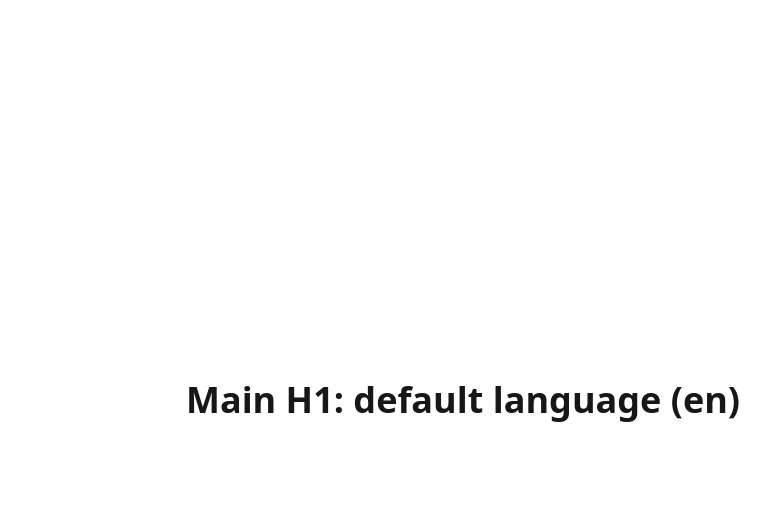
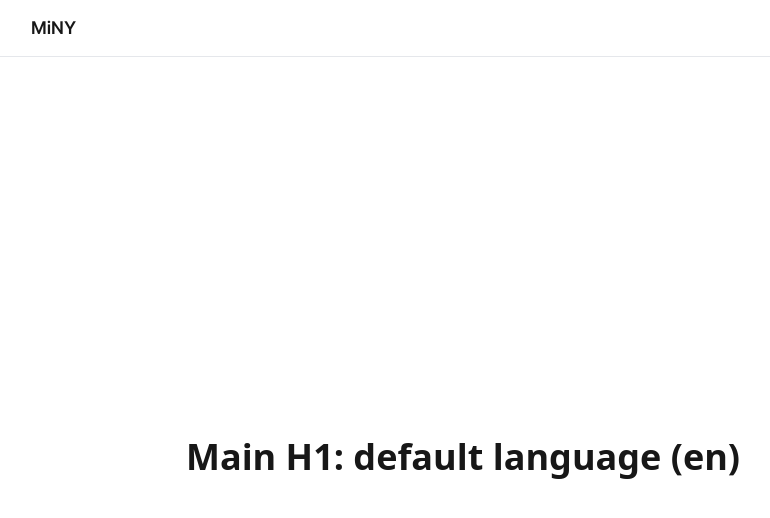
Before and after one commit to MinyoungSeol/my-next-app, a Next.js app: page / in a window 1280 px wide. Shown: the top 518 px of the page, without its empty margins (177-947 px from the left). Built offline with nearby package versions, Linux system fonts and the light colour scheme.

Commit message:
feat: Create 'Header.tsx' and import to 'layout.tsx'

```diff
--- a/src/app/(route)/layout.tsx
+++ b/src/app/(route)/layout.tsx
@@ -6,6 +6,8 @@ import "@/styles/globals.css";
 //fonts
 import { pretendard } from "fonts";
 
+//components
+import Header from "@/components/Header";
 // import { LangProvider } from '@/context/LangContext';
 
 export const metadata: Metadata = {
@@ -18,6 +20,8 @@ export default function RootLayout({ children, }: Readonly <{ children: React.Re
     <html lang="en">
       <body className={`${pretendard.variable} antialiased`}>
 
+        <Header />
+
         {children}
 
       </body>
--- /dev/null
+++ b/src/app/_components/Header.tsx
@@ -0,0 +1,18 @@
+'use client';
+
+import Link from "next/link";
+
+export default function Header() {
+  return (
+    <header className="w-full border-b border-b-gray-200">
+
+    {/* Logo */}
+      <div className="mx-auto flex h-14 max-w-4xl items-center px-4">
+        <h1 className="text-lg font-semibold">
+          <Link href="/">MiNY</Link>
+        </h1>
+      </div>
+
+    </header>
+  );
+}
```
